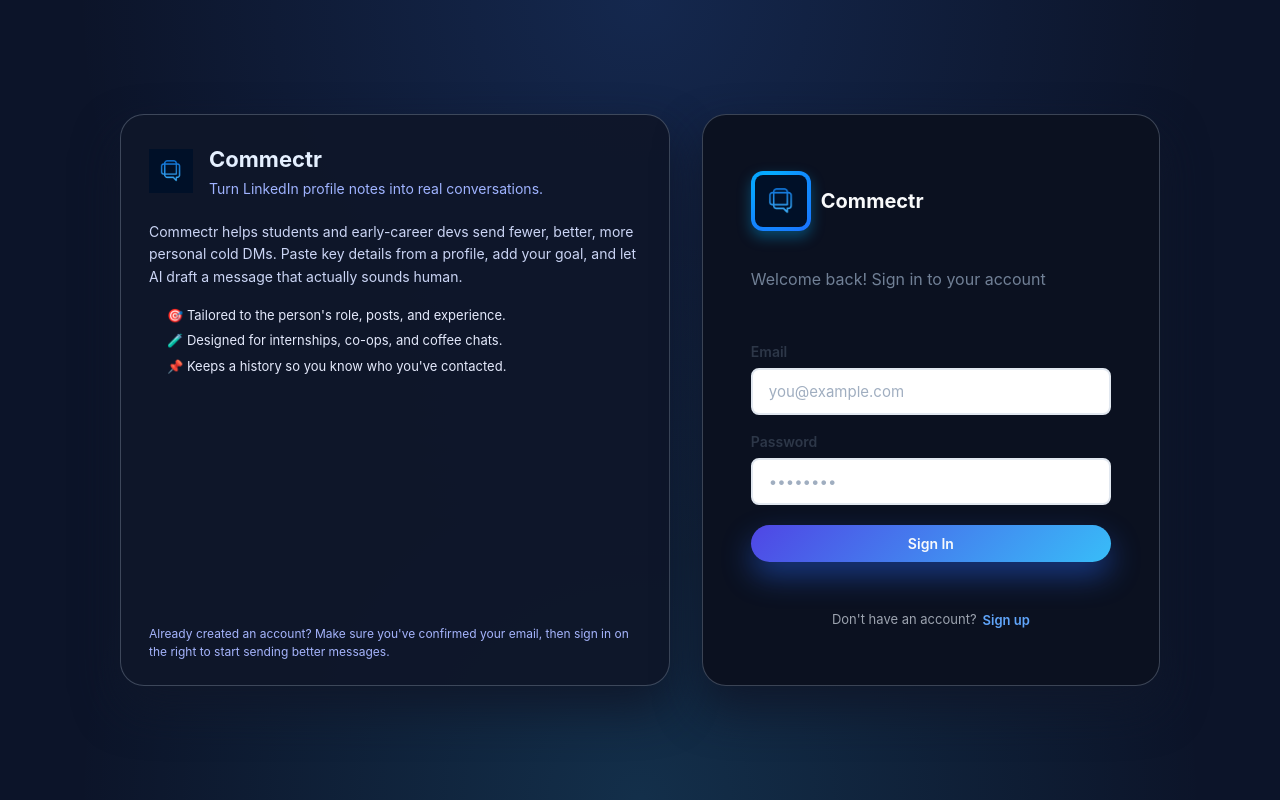
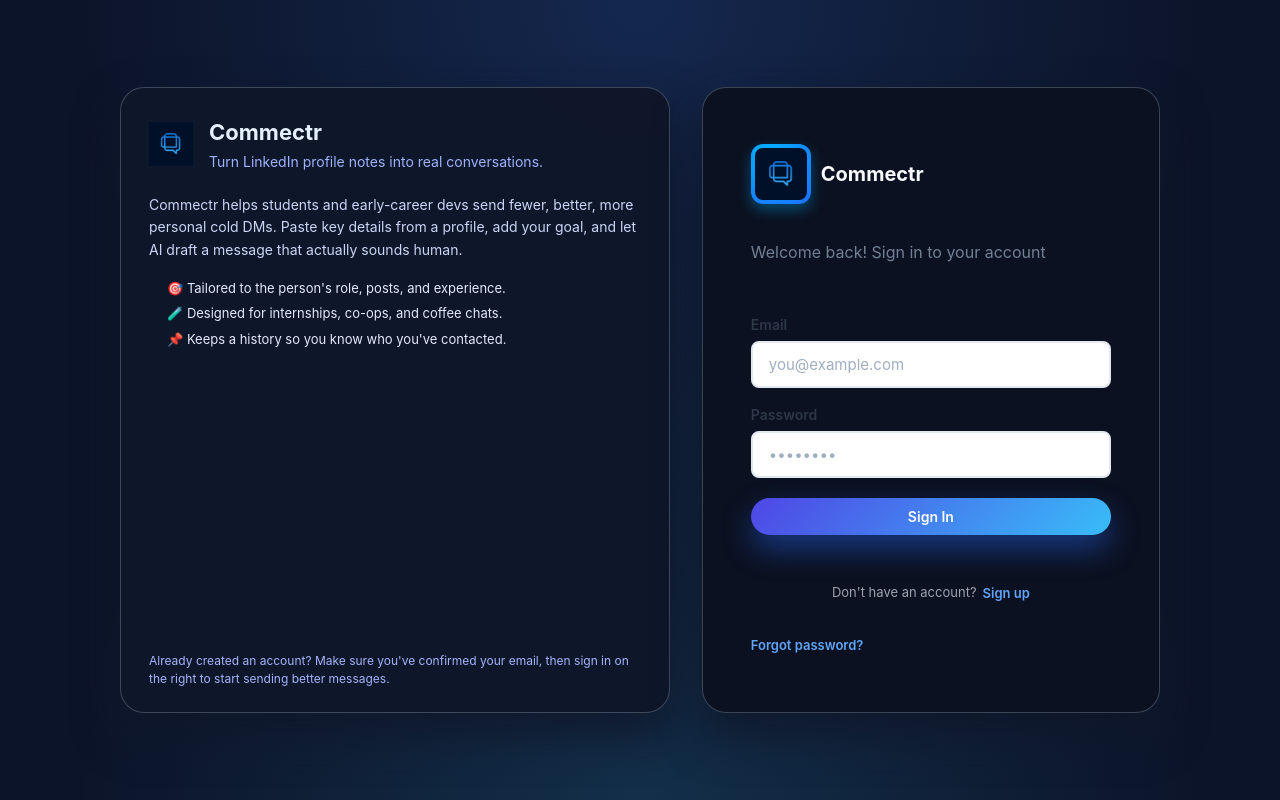
Before and after one commit to SahelYNouri/commectrApp, a React (Vite) app in the folder frontend/: page / in a window 1280 px wide. Built offline with nearby package versions, Linux system fonts and the light colour scheme; no server answers.

Commit message:
added a footer for forgot password

```diff
--- a/frontend/src/components/Login.jsx
+++ b/frontend/src/components/Login.jsx
@@ -1,7 +1,7 @@
 import { useState } from 'react';
 import '../styles/auth.css';
 
-export default function Login({ onSwitchToSignup, onLoginSuccess }) {
+export default function Login({ onSwitchToSignup, onLoginSuccess, onForgotPassword }) {
   const [email, setEmail] = useState('');
   const [password, setPassword] = useState('');
   const [error, setError] = useState('');
@@ -119,6 +119,11 @@
               Sign up
             </button>
           </div>
+          <div className="footer-row">
+            <button className="link-button forgot-btn" onClick={onForgotPassword}>
+              Forgot password?
+            </button>
+          </div>
         </div>
       </div>
     </div>
```
